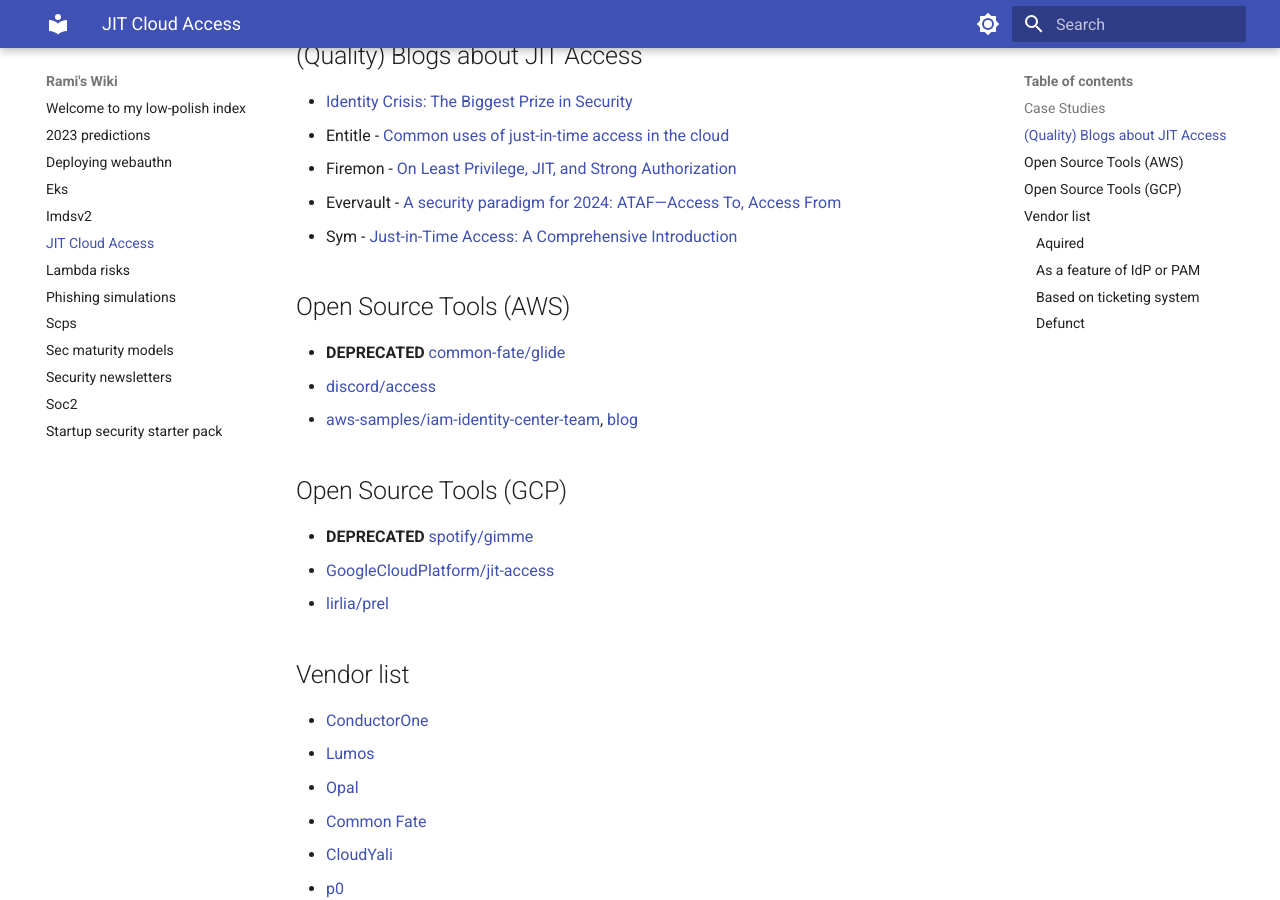
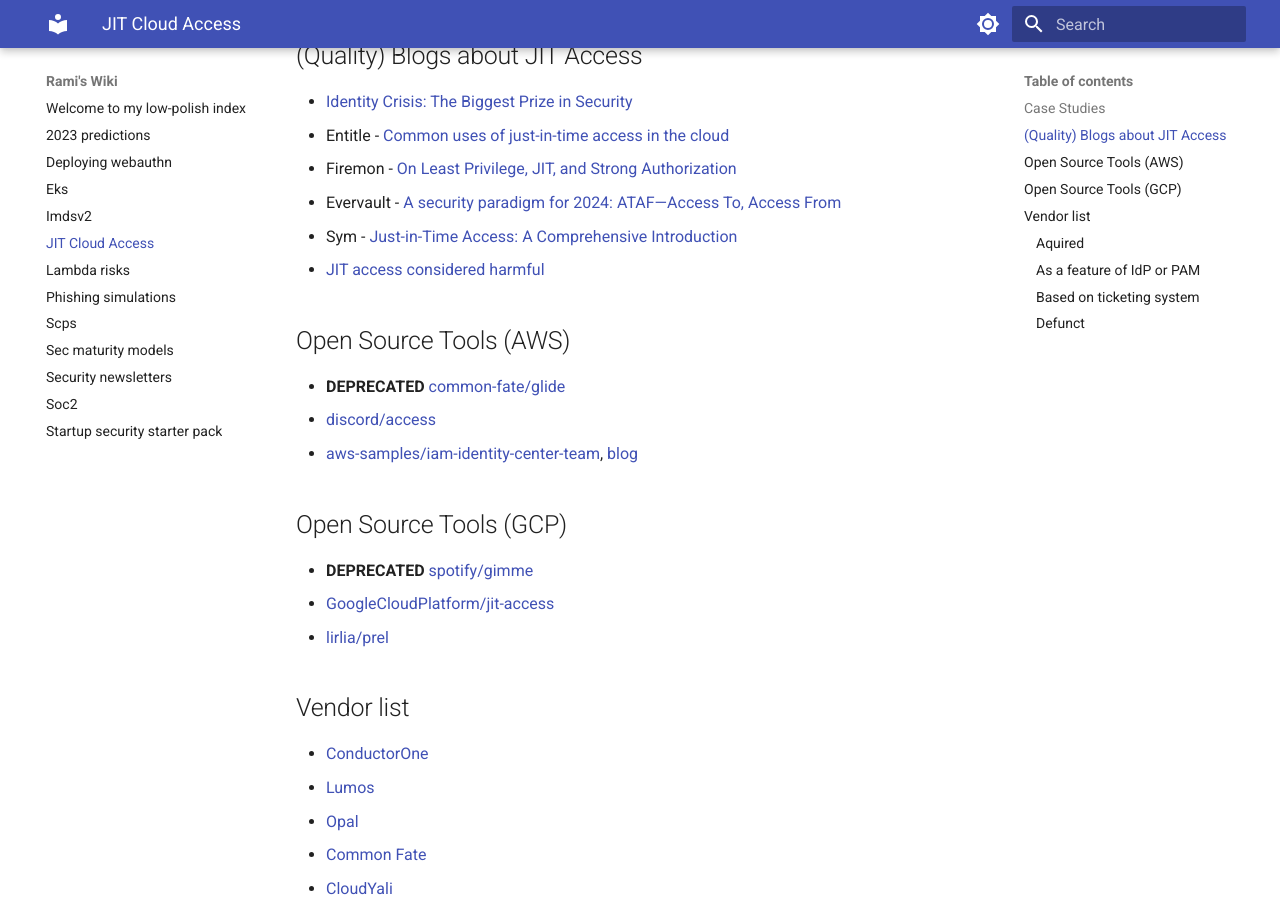
Before and after one commit to ramimac/wiki, an MkDocs documentation site: the page built from docs/jit-cloud-access.md, in a window 1280 px wide and 900 px high, scrolled down 2433 px. Built offline with MkDocs 1.6.1 and Material for MkDocs 9.7.7, drawn with Linux system fonts in a browser that asks for light colours.

Commit message:
Fixes #68: JIT access considered harmful

```diff
--- a/docs/jit-cloud-access.md
+++ b/docs/jit-cloud-access.md
@@ -44,6 +44,7 @@
 * Firemon - [On Least Privilege, JIT, and Strong Authorization](https://defense.firemon.cloud/on-least-privilege-jit-and-strong-authorization/)
 * Evervault - [A security paradigm for 2024: ATAF—Access To, Access From](https://evervault.com/blog/security-paradigm-access-to-access-from?ref=hn)
 * Sym - [Just-in-Time Access: A Comprehensive Introduction](https://blog.symops.com/post/just-in-time-access-comprehensive-introduction)
+* [JIT access considered harmful](https://josnyder.com/blog/2024/jit_is_bad.html)
 
 
 ## Open Source Tools (AWS)
```
